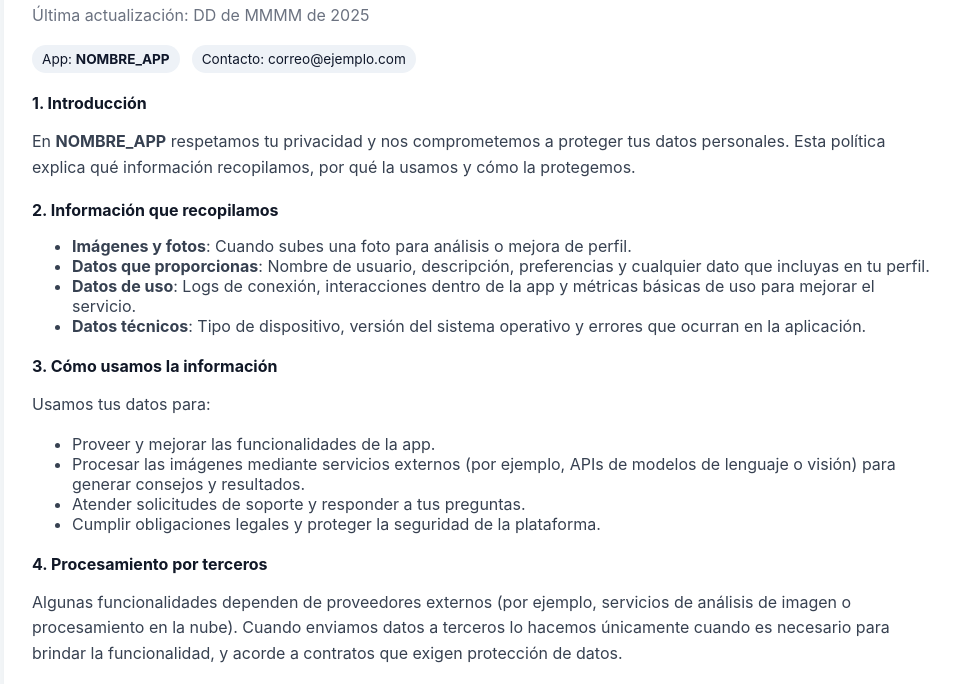
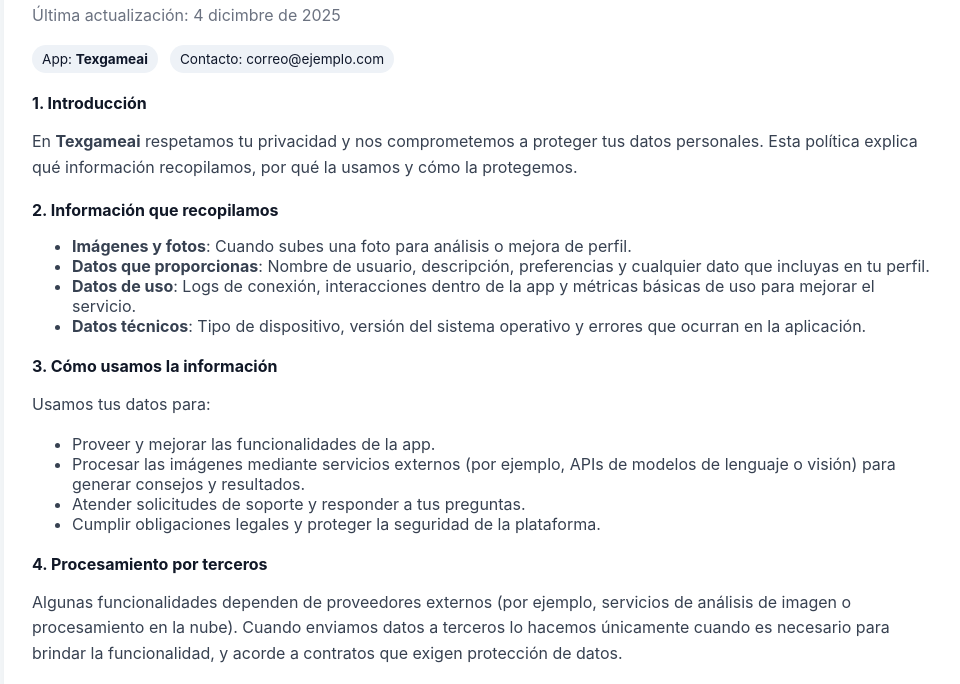
Before and after one commit to 234und-cloud/Pol-tica-de-privacidad, a plain HTML site: page politica_privacidad.html in a window 1280 px wide. Shown: the part 110-794 px from the top of the page, without its empty margins (158-1118 px from the left). Drawn offline with Linux system fonts and the light colour scheme.

Commit message:
Update politica_privacidad.html

```diff
--- a/politica_privacidad.html
+++ b/politica_privacidad.html
@@ -3,8 +3,8 @@
 <head>
   <meta charset="utf-8" />
   <meta name="viewport" content="width=device-width,initial-scale=1" />
-  <title>Política de Privacidad — NOMBRE_APP</title>
-  <meta name="description" content="Política de privacidad de NOMBRE_APP. Cómo recogemos, usamos y protegemos tus datos." />
+  <title>Política de Privacidad — Texgameai</title>
+  <meta name="description" content="Política de privacidad de Texgameai. Cómo recogemos, usamos y protegemos tus datos." />
   <style>
     :root{--bg:#f7fafc;--card:#ffffff;--muted:#6b7280;--accent:#0ea5a6}
     body{font-family:Inter, system-ui, -apple-system, 'Segoe UI', Roboto, 'Helvetica Neue', Arial; background:var(--bg); color:#111827; margin:0; padding:24px}
@@ -107,10 +107,10 @@
     <script>
       // --- CONFIGURA AQUÍ ---
       const CONFIG = {
-        appName: 'NOMBRE_APP',          // Cambia por el nombre real de la app
+        appName: 'Texgameai',
         contactEmail: 'correo@ejemplo.com',
         pdfUrl: 'URL_DE_TU_PDF_AQUI',   // Pon la URL pública de tu PDF
-        lastUpdated: 'DD de MMMM de 2025'
+        lastUpdated: '4 dicimbre de 2025'
       }
 
       // Replace placeholders
```
